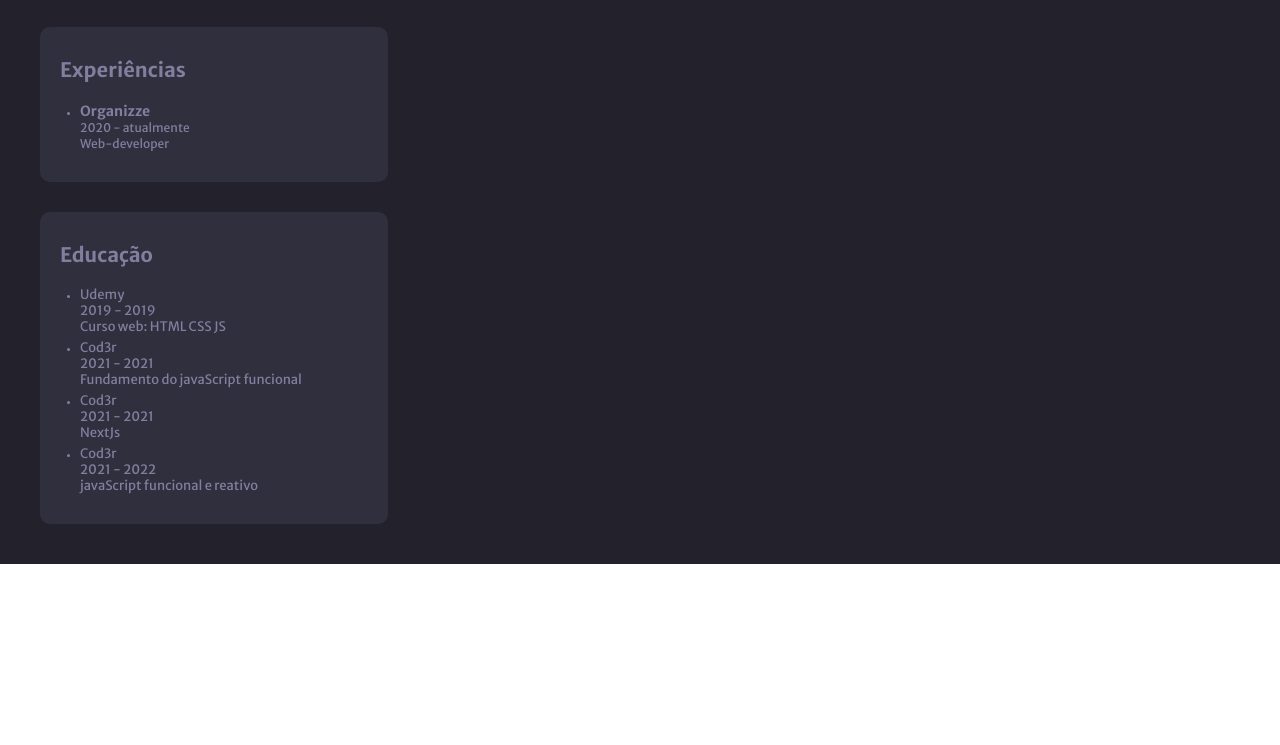
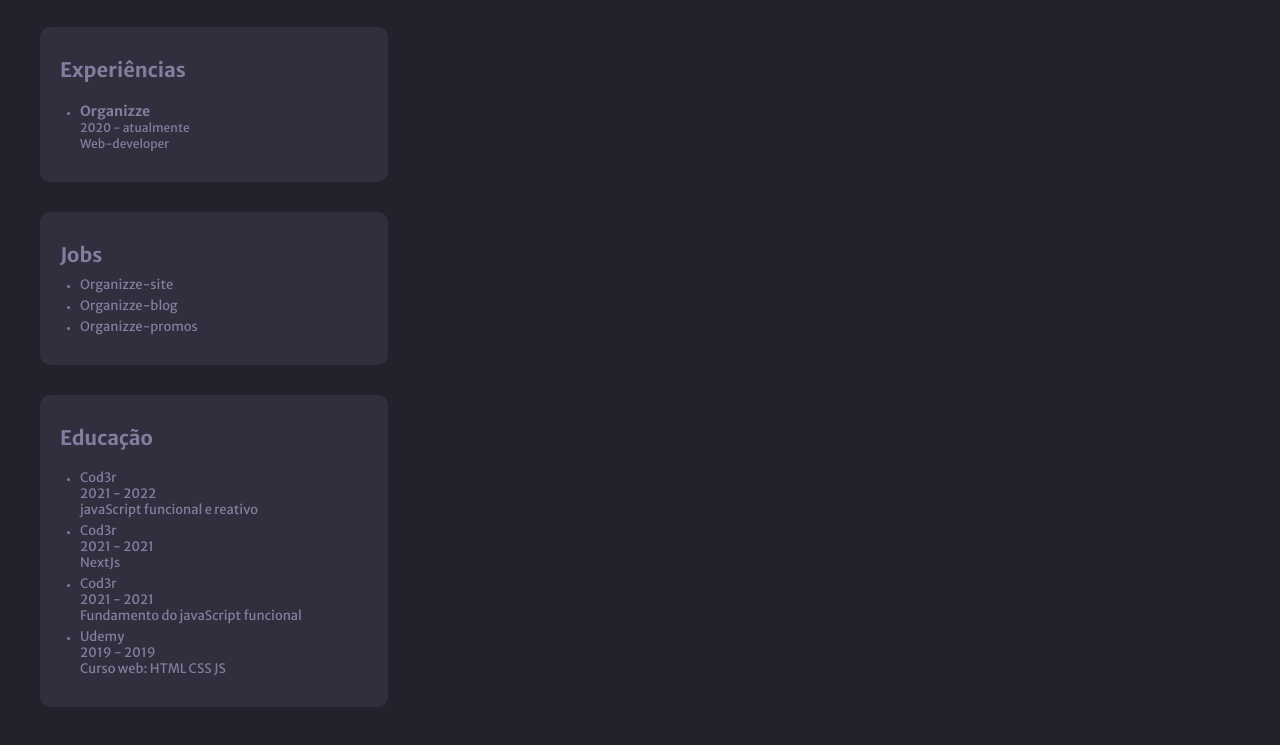
Before and after one commit to elielmayrink/eliel-portifolio, a plain HTML site: page index.html in a window 1280 px wide. Shown: the part 898-1643 px from the top of the page. Before the commit the page ends 1462 px from the top, so only its background shows below. Drawn offline with Linux system fonts and the light colour scheme; no server answers.

Commit message:
adicionando links de trabalhos

```diff
--- a/index.html
+++ b/index.html
@@ -84,19 +84,36 @@
             </ul>
           </div>
         </div>
+        <div class="jobs info-cards">
+          <h3>Jobs</h3>
+          <div class="jobs-container">
+            <ul>
+              <li>
+                <a href="https://www.organizze.com.br/" target="_blank">
+                  <p>Organizze-site</p>
+                </a>
+              </li>
+              <li>
+                <a href="https://blog.organizze.com.br/" target="_blank">
+                  <p>Organizze-blog</p>
+                </a>
+              </li>
+              <li>
+                <a href="https://promo.organizze.com.br/" target="_blank">
+                  <p>Organizze-promos</p>
+                </a>
+              </li>
+            </ul>
+          </div>
+        </div>
         <div class="education info-cards">
           <h3>Educação</h3>
           <div class="education-container">
             <ul class="">
               <li class="education-item">
-                <p class="">Udemy</p>
-                <span class=""> 2019 - 2019 </span>
-                <span class=""> Curso web: HTML CSS JS </span>
-              </li>
-              <li class="education-item">
                 <p class="">Cod3r</p>
-                <span class=""> 2021 - 2021 </span>
-                <span class=""> Fundamento do javaScript funcional </span>
+                <span class=""> 2021 - 2022 </span>
+                <span class=""> javaScript funcional e reativo </span>
               </li>
               <li class="education-item">
                 <p class="">Cod3r</p>
@@ -105,8 +122,13 @@
               </li>
               <li class="education-item">
                 <p class="">Cod3r</p>
-                <span class=""> 2021 - 2022 </span>
-                <span class=""> javaScript funcional e reativo </span>
+                <span class=""> 2021 - 2021 </span>
+                <span class=""> Fundamento do javaScript funcional </span>
+              </li>
+              <li class="education-item">
+                <p class="">Udemy</p>
+                <span class=""> 2019 - 2019 </span>
+                <span class=""> Curso web: HTML CSS JS </span>
               </li>
             </ul>
           </div>
--- a/style.css
+++ b/style.css
@@ -129,6 +129,21 @@ main aside .experiences .experience-container p {
 main aside .experiences .experience-container span {
   font-size: 1.2rem;
 }
+main aside .jobs {
+  padding-left: 20px;
+  padding-top: 30px;
+  padding-bottom: 30px;
+}
+
+main aside .jobs .jobs-container {
+  margin-top: 10px;
+  padding-left: 20px;
+}
+
+main aside .jobs .jobs-container ul li {
+  margin-top: 0.5rem;
+}
+
 main aside .education {
   padding-left: 20px;
   padding-top: 30px;
```
